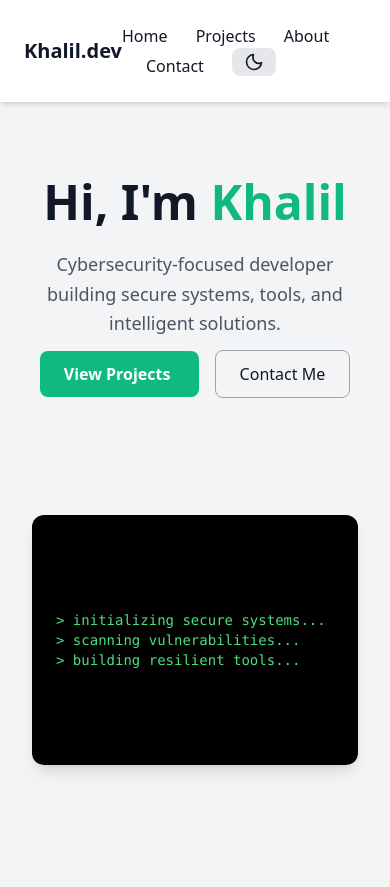
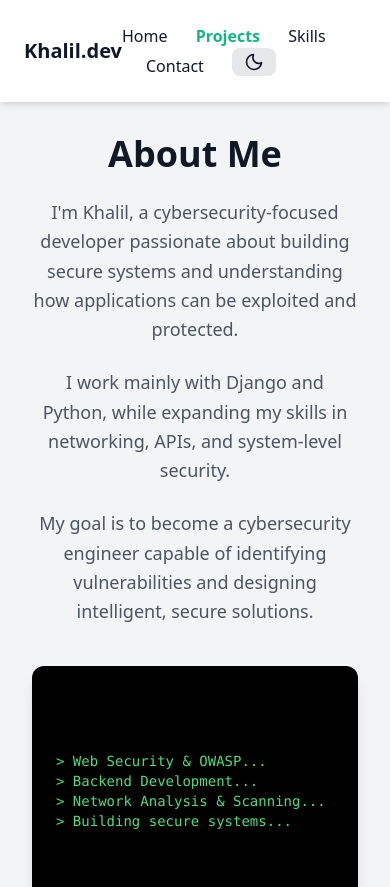
Before and after one commit to khalil-kn/portfolio, a Django app: page / in a window 390 px wide. Shown: the top 887 px of the page. Run offline with Django 5.2, Linux system fonts and the light colour scheme; data comes from the database, SQL or seed files in the repository; some libraries are stand-ins or nearby versions.

Commit message:
Adding contact section, fixing theme bug , updating text and nav bar ui/ux

```diff
--- a/config/core/templates/core/base.html
+++ b/config/core/templates/core/base.html
@@ -4,23 +4,26 @@
 <head>
     <meta charset="UTF-8">
     <title>Portfolio</title>
+    <link href="{% static 'css/output.css' %}" rel="stylesheet">
     <script>
-    if (localStorage.getItem('theme') === 'dark') {
+(function () {
+    const theme = localStorage.getItem('theme');
+
+    if (theme === 'dark') {
         document.documentElement.classList.add('dark');
     }
+})();
 </script>
-    <link href="{% static 'css/output.css' %}" rel="stylesheet">
 </head>
 
 <body class="bg-gray-100 dark:bg-neutral-900 text-gray-900 dark:text-gray-100 min-h-screen transition-colors duration-300">    <!-- Navbar -->
-    <nav class="flex justify-between items-center p-6 bg-white dark:bg-neutral-800 shadow-md transition-colors duration-300">
-        <h1 class="text-xl font-bold">Khalil.dev</h1>
+<nav class="sticky top-0 z-50 flex justify-between items-center p-6 bg-white dark:bg-neutral-800 shadow-md transition-colors duration-300">        <h1 class="text-xl font-bold">Khalil.dev</h1>
 
         <div class="space-x-6">
-            <a href="#" class="hover:text-emerald-400 transition">Home</a>
-            <a href="#" class="hover:text-emerald-400 transition">Projects</a>
-            <a href="#" class="hover:text-emerald-400 transition">About</a>
-            <a href="#" class="hover:text-emerald-400 transition">Contact</a>
+        <a href="/#About" data-section="About" class="nav-link relative hover:text-emerald-400 transition">Home</a>
+        <a href="/#Projects" data-section="Projects" class="nav-link relative hover:text-emerald-400 transition">Projects</a>
+        <a href="/#Skills" data-section="Skills" class="nav-link relative hover:text-emerald-400 transition">Skills</a>
+        <a href="/#Contact" data-section="Contact" class="nav-link relative hover:text-emerald-400 transition">Contact</a>
             <button id="theme-toggle"
             class="gap-2 bg-gray-200 dark:bg-gray-700 px-3 py-1 rounded-lg hover:scale-105 transition">
 
@@ -67,13 +70,14 @@ document.addEventListener("DOMContentLoaded", function () {
         }
     });
 });
-{% comment %} Terminal animation {% endcomment %}
 document.addEventListener("DOMContentLoaded", function () {
-    const text = [
-        "> initializing secure systems...",
-        "> scanning vulnerabilities...",
-        "> building resilient tools..."
-    ];
+
+const text = [
+    "> Web Security & OWASP...",
+    "> Backend Development...",
+    "> Network Analysis & Scanning...",
+    "> Building secure systems..."
+];
 
     let line = 0;
     let char = 0;
@@ -96,6 +100,38 @@ document.addEventListener("DOMContentLoaded", function () {
 
     type();
 });
+
+</script>
+<script>
+document.addEventListener("DOMContentLoaded", function () {
+
+    const sections = document.querySelectorAll("section[id]");
+    const navLinks = document.querySelectorAll(".nav-link");
+
+    function activateLink() {
+        let current = "";
+
+        sections.forEach(section => {
+            const rect = section.getBoundingClientRect();
+
+            // check if section is near center of screen
+            if (rect.top <= window.innerHeight / 2 && rect.bottom >= window.innerHeight / 2) {
+                current = section.getAttribute("id");
+            }
+        });
+
+        navLinks.forEach(link => {
+            link.classList.remove("text-emerald-500", "font-semibold");
+
+            if (link.dataset.section === current) {
+                link.classList.add("text-emerald-500", "font-semibold");
+            }
+        });
+    }
+
+    window.addEventListener("scroll", activateLink);
+
+});
 </script>
 </body>
 </html>
--- a/config/core/templates/core/home.html
+++ b/config/core/templates/core/home.html
@@ -2,30 +2,26 @@
 
 {% block content %}
 
-<section class="grid md:grid-cols-2 gap-10 items-center h-[80vh]">
+<section id="About" class="grid md:grid-cols-2 gap-10 items-center h-[80vh]">
 
-    <!-- LEFT SIDE -->
+    <!-- LEFT SIDE (TEXT) -->
     <div class="space-y-6 text-center md:text-left">
 
-        <h1 class="text-5xl md:text-6xl font-extrabold text-gray-900 dark:text-white">
-            Hi, I'm <span class="text-emerald-500 dark:text-emerald-400">Khalil</span>
-        </h1>
+        <h2 class="text-4xl font-bold text-gray-900 dark:text-white">
+            About Me
+        </h2>
 
-        <p class="text-lg text-gray-600 dark:text-gray-300 max-w-xl leading-relaxed">
-            Cybersecurity-focused developer building secure systems, tools, and intelligent solutions.
+        <p class="text-lg text-gray-600 dark:text-gray-300 leading-relaxed">
+            I'm Khalil, a cybersecurity-focused developer passionate about building secure systems and understanding how applications can be exploited and protected.
         </p>
 
-        <div class="space-x-4">
-            <a href="#"
-               class="px-6 py-3 bg-emerald-500 hover:bg-emerald-600 text-white transition rounded-lg font-semibold">
-                View Projects
-            </a>
+        <p class="text-lg text-gray-600 dark:text-gray-300 leading-relaxed">
+            I work mainly with Django and Python, while expanding my skills in networking, APIs, and system-level security.
+        </p>
 
-            <a href="#"
-               class="px-6 py-3 border border-gray-400 dark:border-gray-500 text-gray-900 dark:text-white hover:border-emerald-400 transition rounded-lg">
-                Contact Me
-            </a>
-        </div>
+        <p class="text-lg text-gray-600 dark:text-gray-300 leading-relaxed">
+            My goal is to become a cybersecurity engineer capable of identifying vulnerabilities and designing intelligent, secure solutions.
+        </p>
 
     </div>
 
@@ -38,7 +34,7 @@
 
 </section>
 
-<section class="mt-20">
+<section id="Projects" class="mt-20">
     <h2 class="text-3xl font-bold mb-8 text-center">
         Projects
     </h2>
@@ -89,13 +85,13 @@
     </div>
 
 </div>
-        </a>
+
         {% empty %}
         <p class="text-center text-gray-400">No projects yet.</p>
         {% endfor %}
     </div>
 </section>
-<section class="mt-24 max-w-6xl mx-auto px-4">
+<section id="Skills" class="mt-24 max-w-6xl mx-auto px-4">
 
     <h2 class="text-3xl font-bold mb-10 text-center text-gray-900 dark:text-white">
         Skills & Technologies
@@ -225,5 +221,21 @@
 
     </div>
 </section>
+<section id="Contact" class="mt-32 text-center">
+
+    <h2 class="text-3xl font-bold mb-6 text-gray-900 dark:text-white">
+        Contact
+    </h2>
+
+    <p class="text-gray-600 dark:text-gray-300 mb-6">
+        Feel free to reach out for collaboration or opportunities.
+    </p>
+
+    <a href="mailto:khalil.knaissi9@gmail.com"
+       class="px-6 py-3 bg-emerald-500 text-white rounded-lg hover:bg-emerald-600 transition">
+        Send Email
+    </a>
+
+</section>
 
 {% endblock %}
--- a/config/core/templates/core/project_detail.html
+++ b/config/core/templates/core/project_detail.html
@@ -36,7 +36,7 @@
 
         {% if project.live_link %}
         <a href="{{ project.live_link }}" target="_blank"
-           class="bg-emerald-500-500 text-white px-4 py-2 rounded hover:bg-emerald-600">
+           class="bg-emerald-500 text-white px-4 py-2 rounded hover:bg-emerald-600">
             Live Demo
         </a>
         {% endif %}
--- a/static/css/output.css
+++ b/static/css/output.css
@@ -558,9 +558,37 @@ video {
   position: static;
 }
 
+.relative {
+  position: relative;
+}
+
+.sticky {
+  position: sticky;
+}
+
+.top-0 {
+  top: 0px;
+}
+
+.z-50 {
+  z-index: 50;
+}
+
 .mx-auto {
   margin-left: auto;
   margin-right: auto;
+}
+
+.mb-10 {
+  margin-bottom: 2.5rem;
+}
+
+.mb-4 {
+  margin-bottom: 1rem;
+}
+
+.mb-6 {
+  margin-bottom: 1.5rem;
 }
 
 .mb-8 {
@@ -643,16 +671,8 @@ video {
   width: 100%;
 }
 
-.w-4 {
-  width: 1rem;
-}
-
 .max-w-4xl {
   max-width: 56rem;
-}
-
-.max-w-xl {
-  max-width: 36rem;
 }
 
 .max-w-6xl {
@@ -687,12 +707,6 @@ video {
   gap: 2rem;
 }
 
-.space-x-4 > :not([hidden]) ~ :not([hidden]) {
-  --tw-space-x-reverse: 0;
-  margin-right: calc(1rem * var(--tw-space-x-reverse));
-  margin-left: calc(1rem * calc(1 - var(--tw-space-x-reverse)));
-}
-
 .space-x-6 > :not([hidden]) ~ :not([hidden]) {
   --tw-space-x-reverse: 0;
   margin-right: calc(1.5rem * var(--tw-space-x-reverse));
@@ -739,17 +751,8 @@ video {
   border-radius: 0.75rem;
 }
 
-.rounded-full {
-  border-radius: 9999px;
-}
-
 .border {
   border-width: 1px;
-}
-
-.border-gray-400 {
-  --tw-border-opacity: 1;
-  border-color: rgb(156 163 175 / var(--tw-border-opacity, 1));
 }
 
 .border-gray-200 {
@@ -876,11 +859,6 @@ video {
   line-height: 2.5rem;
 }
 
-.text-5xl {
-  font-size: 3rem;
-  line-height: 1;
-}
-
 .text-lg {
   font-size: 1.125rem;
   line-height: 1.75rem;
@@ -905,10 +883,6 @@ video {
   font-weight: 700;
 }
 
-.font-extrabold {
-  font-weight: 800;
-}
-
 .font-semibold {
   font-weight: 600;
 }
@@ -995,30 +959,22 @@ video {
   transition-duration: 300ms;
 }
 
+html {
+  scroll-behavior: smooth;
+}
+
+section {
+  scroll-margin-top: 100px;
+}
+
 .hover\:scale-105:hover {
   --tw-scale-x: 1.05;
   --tw-scale-y: 1.05;
   transform: translate(var(--tw-translate-x), var(--tw-translate-y)) rotate(var(--tw-rotate)) skewX(var(--tw-skew-x)) skewY(var(--tw-skew-y)) scaleX(var(--tw-scale-x)) scaleY(var(--tw-scale-y));
 }
 
-.hover\:border-blue-400:hover {
-  --tw-border-opacity: 1;
-  border-color: rgb(96 165 250 / var(--tw-border-opacity, 1));
-}
-
-.hover\:border-emerald-400:hover {
-  --tw-border-opacity: 1;
-  border-color: rgb(52 211 153 / var(--tw-border-opacity, 1));
-}
-
-.hover\:bg-blue-600:hover {
-  --tw-bg-opacity: 1;
-  background-color: rgb(37 99 235 / var(--tw-bg-opacity, 1));
-}
-
-.hover\:bg-gray-300:hover {
-  --tw-bg-opacity: 1;
-  background-color: rgb(209 213 219 / var(--tw-bg-opacity, 1));
+.hover\:bg-emerald-500\/20:hover {
+  background-color: rgb(16 185 129 / 0.2);
 }
 
 .hover\:bg-emerald-600:hover {
```
Also changed, not shown: other parts of static/css/output.css (+44 -110 lines), static/css/styles.css (+8 -0 lines).
